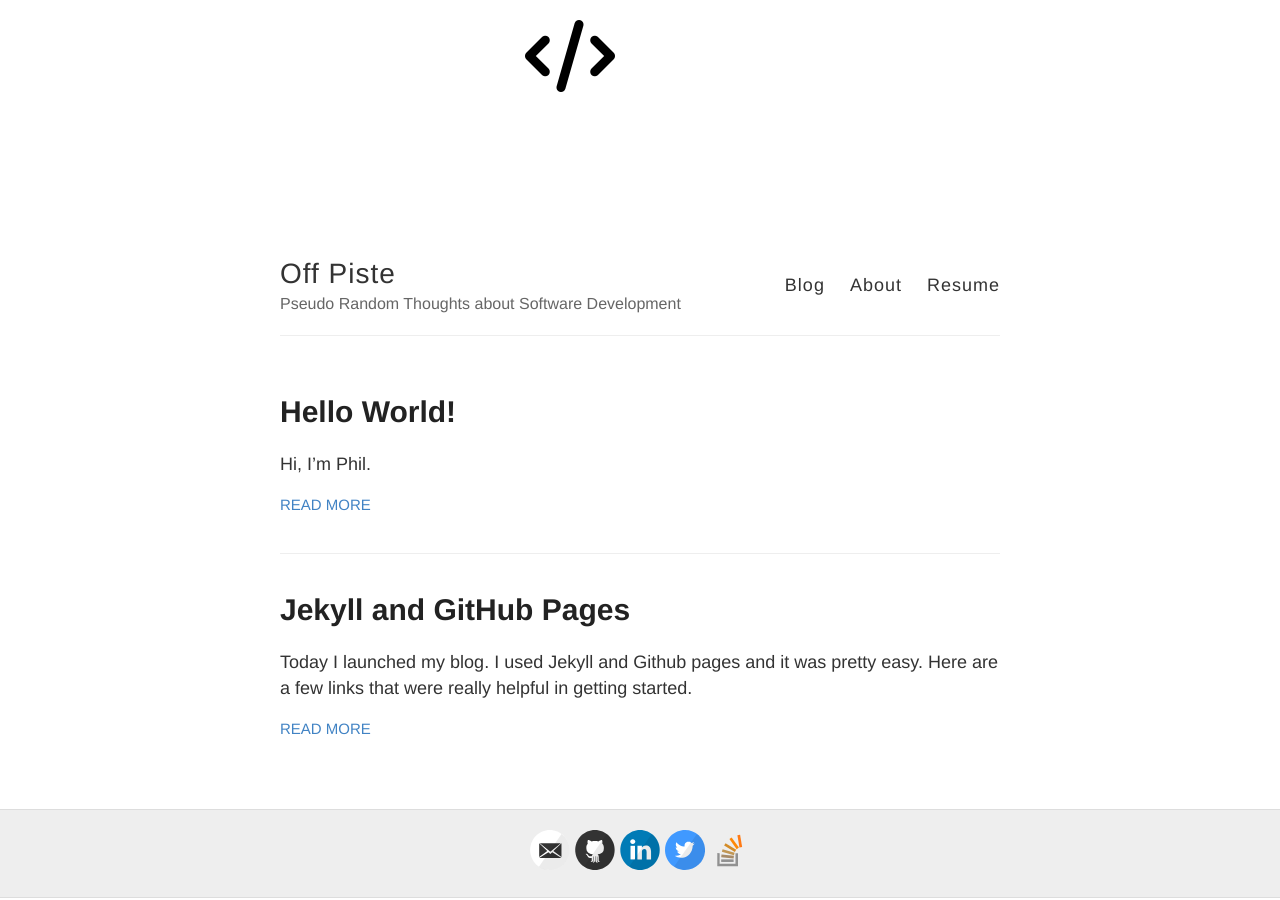
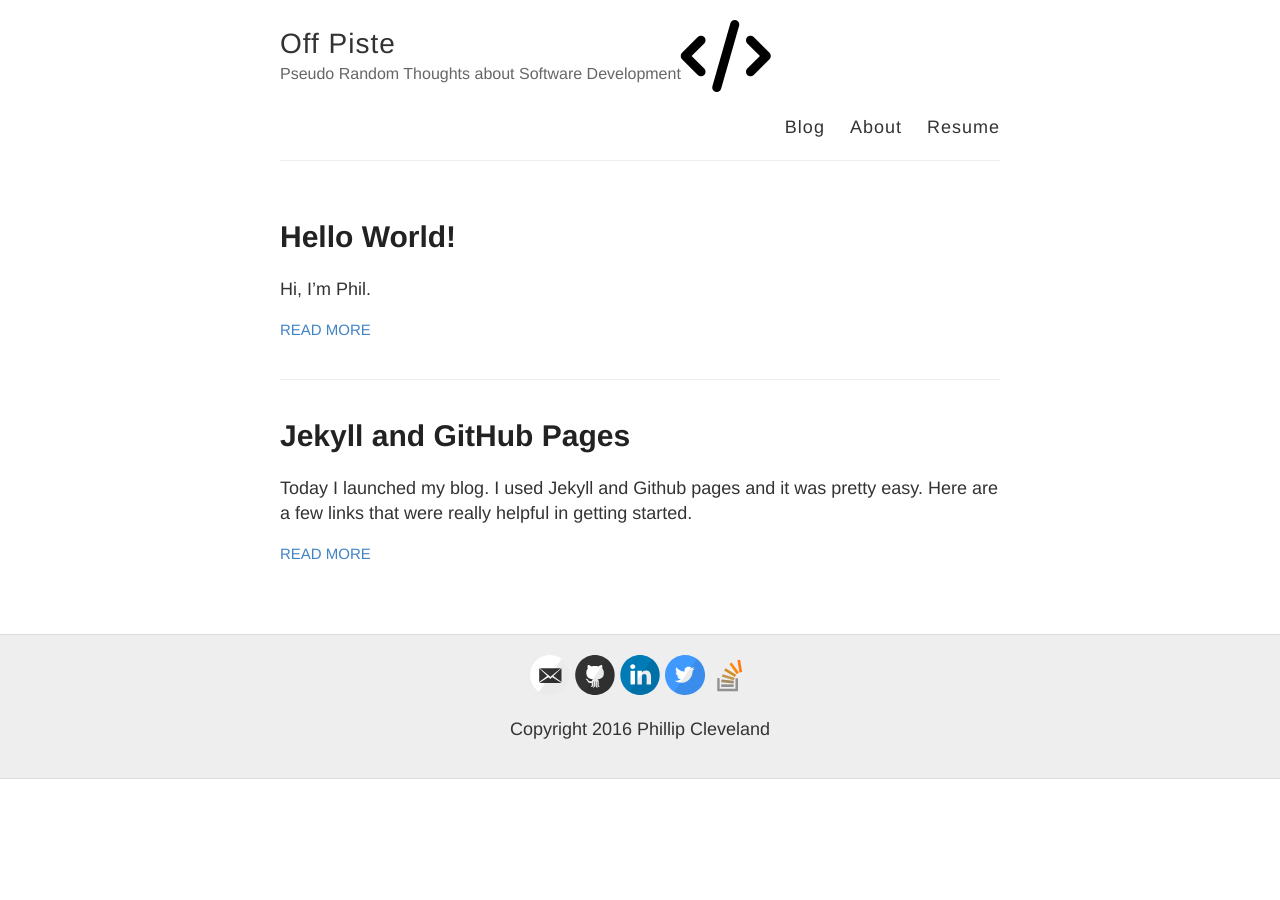
Before and after one commit to philcleveland/philcleveland.github.io, a Jekyll site: the page built from index.html, in a window 1280 px wide. Built offline with Jekyll 4.4.1, drawn with Linux system fonts in a browser that asks for light colours; nearby versions of some CDN libraries.

Commit message:
fixed up site log

```diff
--- a/_layouts/default.html
+++ b/_layouts/default.html
@@ -22,7 +22,7 @@
     <div class="wrapper-masthead">
       <div class="container">
         <header class="masthead clearfix">
-          <a href="{{ site.baseurl }}/" class="site-avatar"><i class="fa fa-code fa-4x" style="color:black"></i></a>
+          <a href="{{ site.baseurl }}/" class="site-logo"><i class="fa fa-code fa-4x" style="color:black"></i></a>
 
           <div class="site-info">
             <h1 class="site-name"><a href="{{ site.baseurl }}/">{{ site.name }}</a></h1>
@@ -46,6 +46,9 @@
       <div class="container">
         <footer class="footer">
           {% include svg-icons.html %}
+          <div>
+            <p>Copyright 2016 Phillip Cleveland</p>
+          <div>
         </footer>
       </div>
     </div>
```
